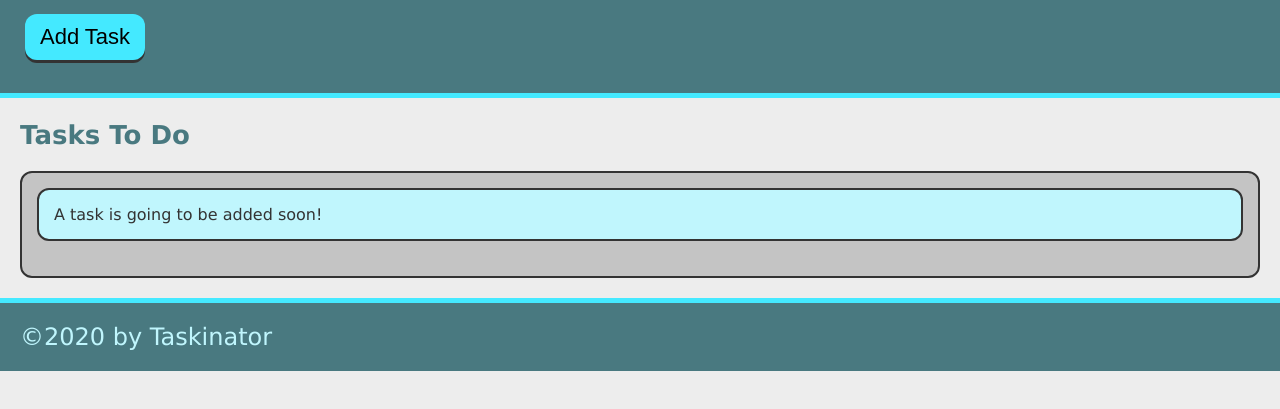
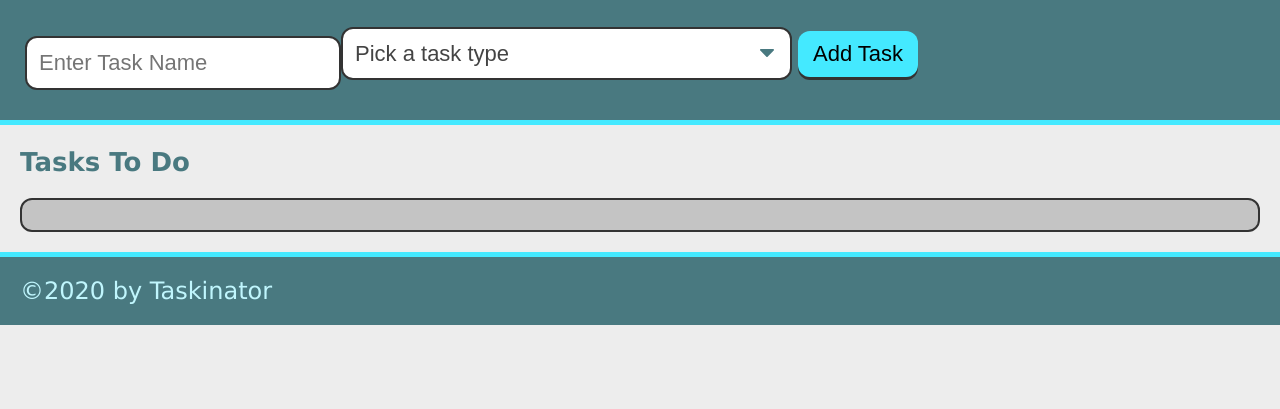
Before and after one commit to mitchlyon/taskinator, a plain HTML site: page index.html in a window 1280 px wide. Shown: the part 115-524 px from the top of the page. Drawn offline with Linux system fonts and the light colour scheme.

Commit message:
lesson 2 start

```diff
--- a/assets/js/script.js
+++ b/assets/js/script.js
@@ -1,11 +1,14 @@
-var buttonEl = document.querySelector("#save-task");
+var buttonEl = document.querySelector("#task-form");
 var tasksToDoEl = document.querySelector("#tasks-to-do");
 
-var createTaskHandler = function() {
+var createTaskHandler = function(event) {
+
+    event.preventDefault ();
+
     var listItemEl = document.createElement("lui");
     listItemEl.className = "task-item";
     listItemEl.textContent = "This is a new task.";
     tasksToDoEl.appendChild(listItemEl);
 };
 
-buttonEl.addEventListener("click", createTaskHandler);
+buttonEl.addEventListener("submit", createTaskHandler);
--- a/index.html
+++ b/index.html
@@ -13,15 +13,28 @@
     <header>
         <h1 class="page-title">Taskinator</h1>
         <p>Click the button below to ass a new task!</p>
-        <button class="btn" id="save-task">Add Task</button>
+        <form id="task-form">
+            <div>
+                <input type="text" name="task-name" placeholder="Enter Task Name"/>
+            </div>
+            <div class="form-group">
+                <select name="task-type" class="select-dropdown">
+                    <option value="" disabled selected>Pick a task type</option>
+                    <option value="Print">Print</option>
+                    <option value="Web">Web</option>
+                    <option value="Mobile">Mobile</option>
+                </select>
+            </div>
+            <div class="form-group">
+                <button class="btn" id="save-task">Add Task</button>
+            </div>
+        </form>
     </header>
 
     <main>
         <section class="task-list-wrapper">
             <h2 class="list-title">Tasks To Do</h2>
-            <ul class="task-list" id="tasks-to-do">
-                <li class="task-item">A task is going to be added soon!</li>
-            </ul>
+            <ul class="task-list" id="tasks-to-do"></ul>
         </section>
 
         <footer>
```
